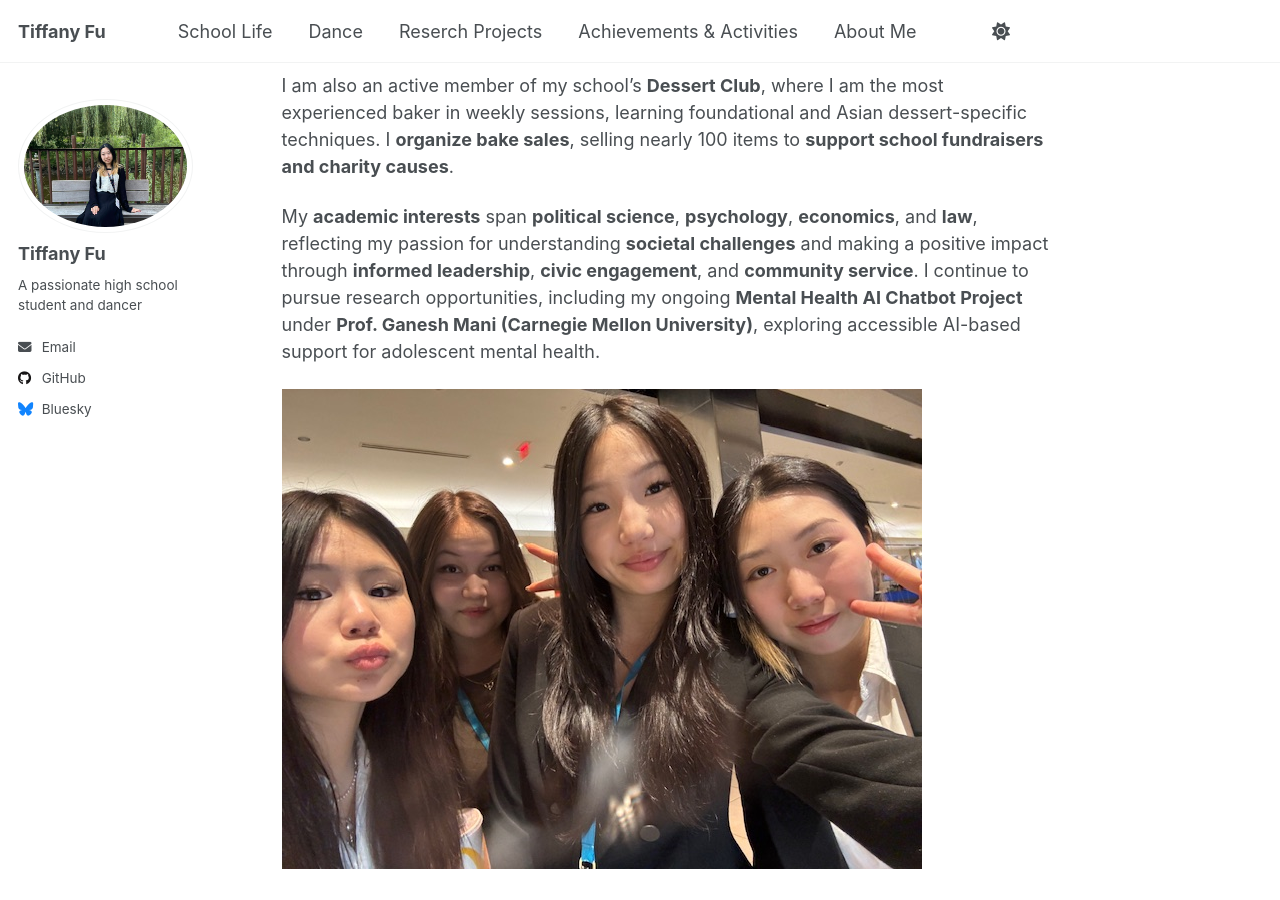
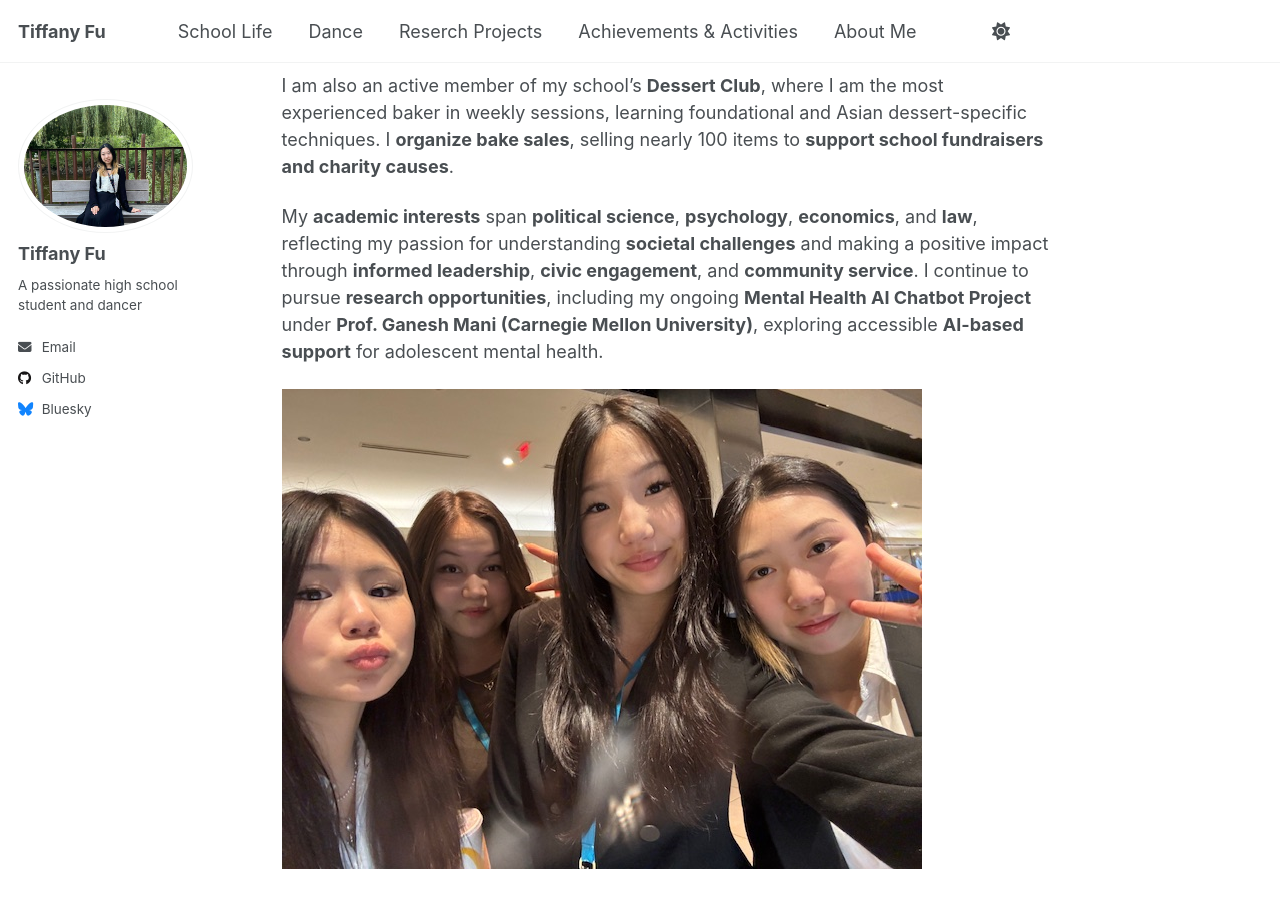
Before and after one commit to TiffanyJTFu/TiffanyTestWeb, a Jekyll site: the page built from _publications/SchoolLife.md, in a window 1280 px wide and 900 px high, scrolled down 784 px. Built offline with Jekyll 4.4.1, drawn with Linux system fonts in a browser that asks for light colours; a script that is not in the unit is left out.

```diff
--- a/_publications/SchoolLife.md
+++ b/_publications/SchoolLife.md
@@ -15,6 +15,6 @@ Beyond the arts, I am actively involved in **Model United Nations, Mock Trial Cl
 
 I am also an active member of my school’s **Dessert Club**, where I am the most experienced baker in weekly sessions, learning foundational and Asian dessert-specific techniques. I **organize bake sales**, selling nearly 100 items to **support school fundraisers and charity causes**.
 
-My **academic interests** span **political science**, **psychology**, **economics**, and **law**, reflecting my passion for understanding **societal challenges** and making a positive impact through **informed leadership**, **civic engagement**, and **community service**. I continue to pursue research opportunities, including my ongoing **Mental Health AI Chatbot Project** under **Prof. Ganesh Mani (Carnegie Mellon University)**, exploring accessible AI-based support for adolescent mental health.
+My **academic interests** span **political science**, **psychology**, **economics**, and **law**, reflecting my passion for understanding **societal challenges** and making a positive impact through **informed leadership**, **civic engagement**, and **community service**. I continue to pursue **research opportunities**, including my ongoing **Mental Health AI Chatbot Project** under **Prof. Ganesh Mani (Carnegie Mellon University)**, exploring accessible **AI-based support** for adolescent mental health.
 
 ![mun](https://www.tiffu.ca/images/mun.jpg)
```
